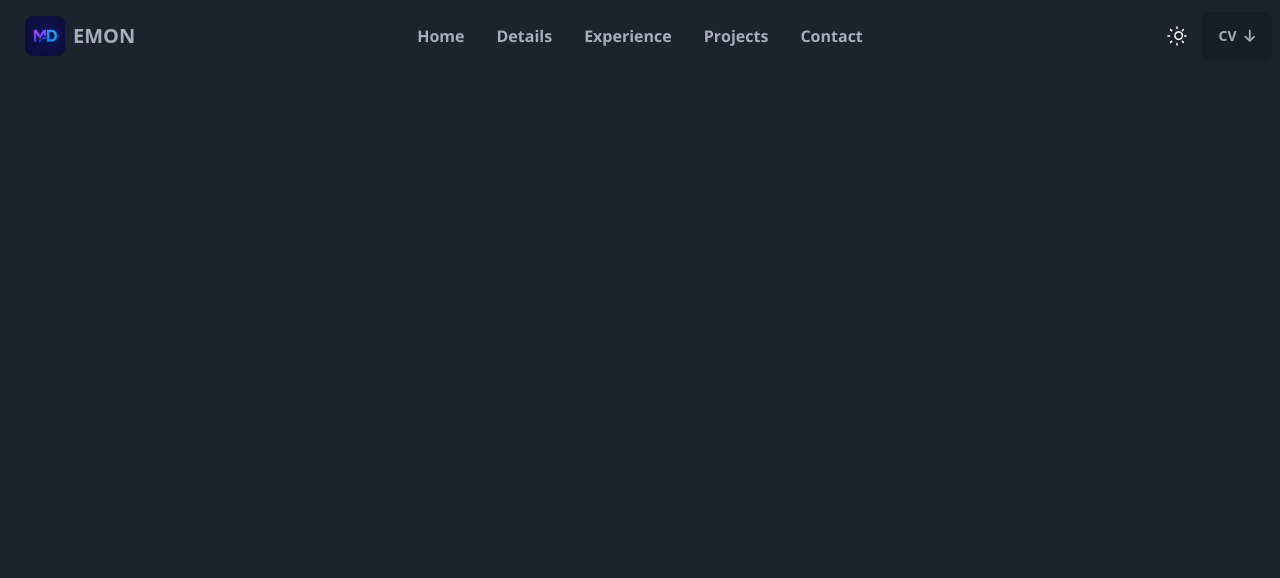
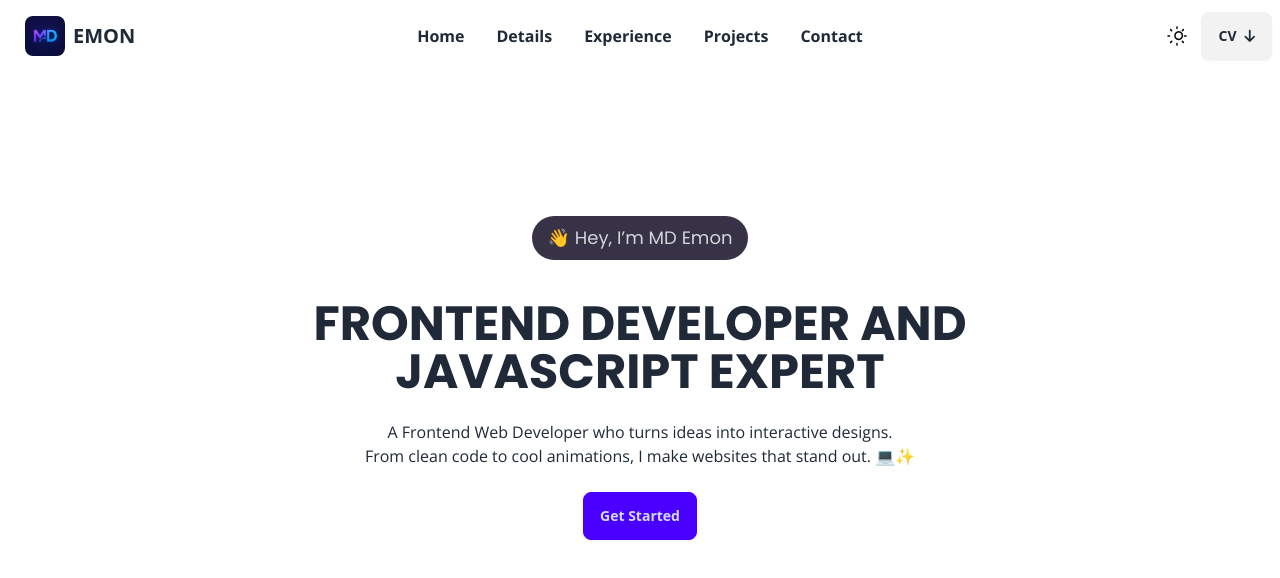
Before and after one commit to emon906/MD-EMON-PORTFULIO, a plain HTML site: page index.html in a window 1280 px wide. Both pictures are taken after a click on the label 1177 px from the left and 36 px from the top of the page. Drawn offline with nearby package versions, Linux system fonts and the light colour scheme.

Commit message:
add hero

```diff
--- a/index.html
+++ b/index.html
@@ -1,5 +1,5 @@
 <!DOCTYPE html>
-<html lang="en" data-theme="light" style="scroll-behavior: smooth;">
+<html lang="en" data-theme="Dark" style="scroll-behavior: smooth;">
 <head>
     <meta charset="UTF-8">
     <meta name="viewport" content="width=device-width, initial-scale=1.0">
@@ -18,16 +18,25 @@
       <!-- google font -->
        <link rel="preconnect" href="https://fonts.googleapis.com">
 <link rel="preconnect" href="https://fonts.gstatic.com" crossorigin>
+<link href="https://fonts.googleapis.com/css2?family=Poppins:ital,wght@0,100;0,200;0,300;0,400;0,500;0,600;0,700;0,800;0,900;1,100;1,200;1,300;1,400;1,500;1,600;1,700;1,800;1,900&display=swap" rel="stylesheet">
+       <link rel="preconnect" href="https://fonts.googleapis.com">
+<link rel="preconnect" href="https://fonts.gstatic.com" crossorigin>
 <link href="https://fonts.googleapis.com/css2?family=Open+Sans:ital,wght@0,300..800;1,300..800&display=swap" rel="stylesheet">
       <!-- google font -->
        <style>
         .font-Open-Sans{
           font-family: "Open Sans", sans-serif;
         }
+        .font-poppins{
+           font-family: "Poppins", sans-serif;
+        }
        </style>
 </head>
 <body>
-    <div class="navbar">
+    <!-- header -->
+   <header>
+    <!-- navbar -->
+     <div class="navbar">
   <div class="navbar-start">
     <div class="dropdown">
       <div tabindex="0" role="button" class="btn btn-ghost lg:hidden">
@@ -71,11 +80,11 @@
   <div class="navbar-end flex items-center gap-3">
     <label class="swap swap-rotate">
   <!-- toggle input -->
-  <input type="checkbox" class="theme-controller" value="dark" />
+  <input type="checkbox" class="theme-controller" value="light" />
 
   <!-- 🌞 Sun icon (Light mode) -->
   <svg xmlns="http://www.w3.org/2000/svg"
-    class="swap-on w-6 h-6 text-white transition-all duration-300"
+    class="swap-on w-6 h-6 text-black transition-all duration-300"
     fill="none" viewBox="0 0 24 24" stroke-width="1.5" stroke="currentColor">
     <path stroke-linecap="round" stroke-linejoin="round"
       d="M12 3v1.5m0 15V21m9-9h-1.5M4.5 12H3m15.364 6.364l-1.06-1.06M6.696 6.696L5.636 5.636m12.728 0l-1.06 1.06M6.696 17.304l-1.06 1.06M12 8.25A3.75 3.75 0 1112 15a3.75 3.75 0 010-6.75z" />
@@ -83,7 +92,7 @@
 
   <!-- 🌙 Moon icon (Dark mode) -->
   <svg xmlns="http://www.w3.org/2000/svg"
-    class="swap-off w-4 h-6 text-gray-800 white:text-gray-100 transition-all duration-300"
+    class="swap-off w-4 h-6 text-gray-800 dark:text-gray-100 transition-all duration-300"
     fill="none" viewBox="0 0 24 24" stroke-width="1.5" stroke="currentColor">
     <path stroke-linecap="round" stroke-linejoin="round"
       d="M21.752 15.002A9.718 9.718 0 0112 21.75a9.75 9.75 0 010-19.5c.324 0 .643.015.957.045a.75.75 0 01.436 1.321A7.5 7.5 0 0020.25 15a.75.75 0 011.502.002z" />
@@ -92,5 +101,26 @@
     <a class="btn font-bold">CV <i class="fa-solid fa-arrow-down"></i></a>
   </div>
 </div>
+   <!-- navbar -->
+    <!-- hero -->
+    <div class="hero py-32 ">
+  <div class="hero-content text-center">
+    <div class="">
+      <div class="inline-flex items-center bg-[#383246] px-4 py-2 rounded-full mb-10">
+           <a class="text-lg text-gray-300 font-poppins" href="#">👋 Hey, I’m MD Emon </a>
+      </div>
+      <h1 class="text-5xl font-bold font-poppins"  data-theme-dark="text-blue-600" data-theme-light="text-white">FRONTEND DEVELOPER AND <br> JAVASCRIPT EXPERT</h1>
+      <p class="py-6 font-Open-Sans text-base">
+         A Frontend Web Developer who turns ideas into interactive designs. <br>
+         From clean code to cool animations, I make websites that stand out. 💻✨
+
+      </p>
+      <button class="btn btn-primary">Get Started</button>
+    </div>
+  </div>
+</div>
+    <!-- hero -->
+   </header>
+    <!-- header -->
 </body>
 </html>
```
Also changed, not shown: img/download.jpg (added), img/photo-1712397943847-e104395a1a8b.jpg (added), img/polygon-scatter-haikei.svg (added), 1 other file.
